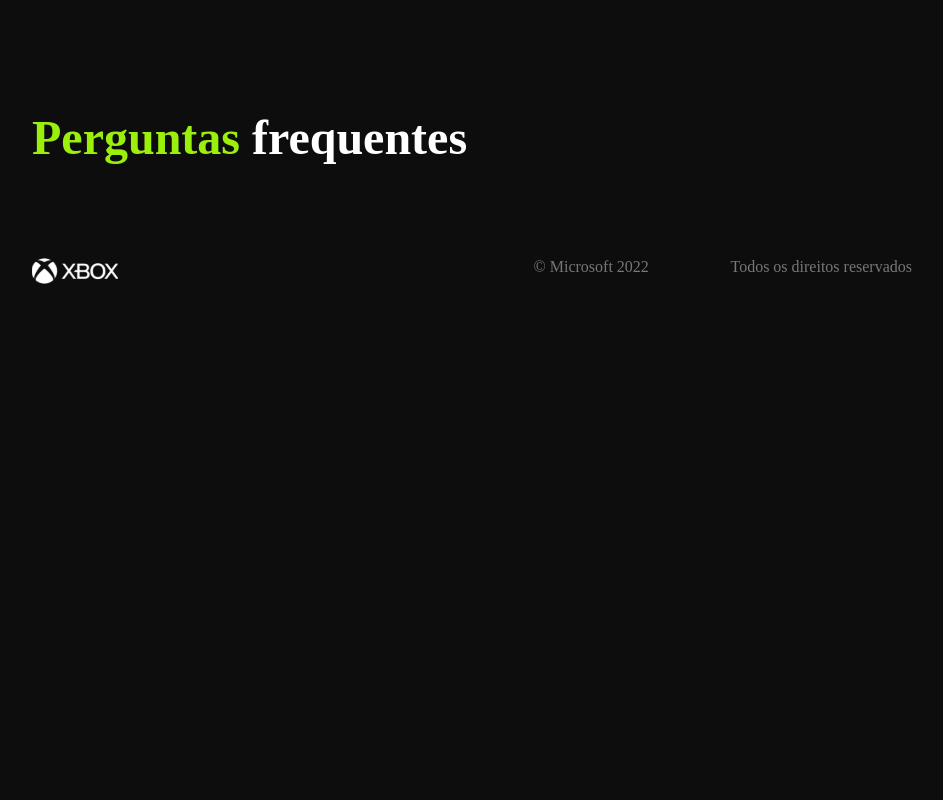
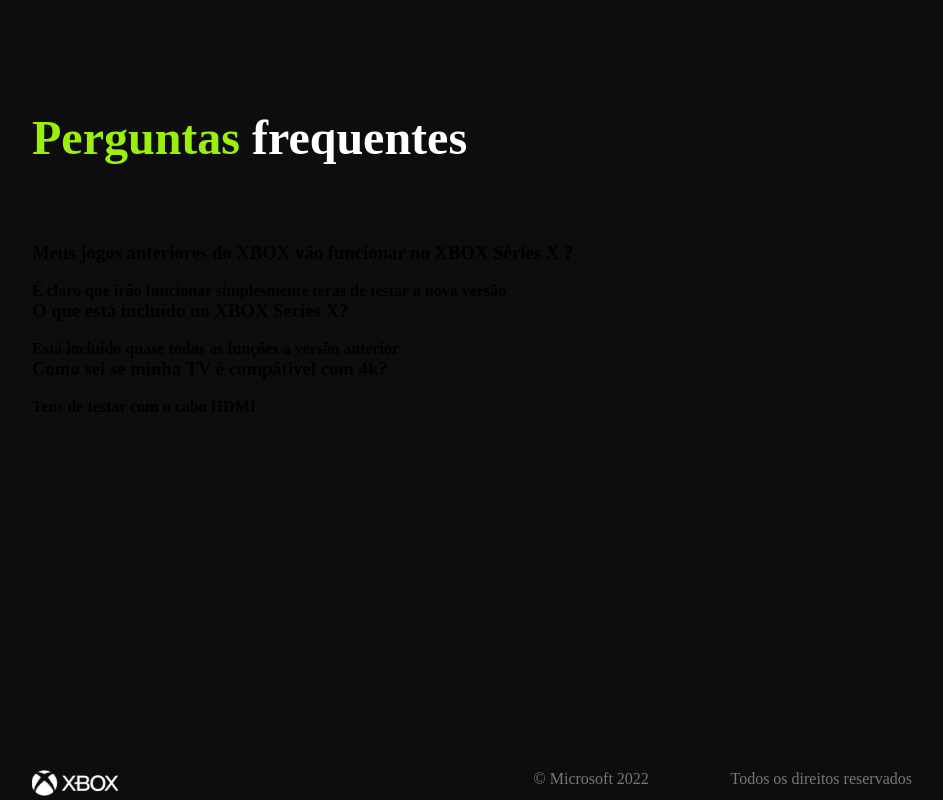
Before and after one commit to PedroMakengo/wordpress-rest-api, a React (Vite) app: page / in a window 1280 px wide. Shown: the part 2040-2840 px from the top of the page, without its empty margins (168-1111 px from the left). Before the commit the page ends 2328 px from the top, so only its background shows below. Built offline with nearby package versions, Linux system fonts and the light colour scheme.

Commit message:
Trabalhando com a parte de perguntas

```diff
--- /dev/null
+++ b/src/components/Questions/ItemQuestion/index.module.css
@@ -0,0 +1,4 @@
+.question {
+  border-bottom: 1px solid #fff;
+  margin-bottom: 3rem;
+}
--- /dev/null
+++ b/src/components/Questions/ItemQuestion/index.tsx
@@ -0,0 +1,21 @@
+import styles from "./index.module.css";
+
+interface ItemQuestion {
+  id: number;
+  question: string;
+  response: string;
+}
+
+function ItemQuestion({ id, question, response }: ItemQuestion) {
+  return (
+    <div className={styles.itemQuestion} key={id}>
+      <div>
+        <h3>{question}</h3>
+        <img src="" alt="" />
+      </div>
+      <h4>{response}</h4>
+    </div>
+  );
+}
+
+export default ItemQuestion;
--- a/src/components/Questions/index.module.css
+++ b/src/components/Questions/index.module.css
@@ -1,5 +1,6 @@
 .contentQuestions {
   padding: 6rem 0;
+  height: 70vh;
 }
 
 .contentQuestions h2 {
@@ -15,3 +16,7 @@
 .contentQuestions h2 span {
   color: #9bf00b;
 }
+
+.questions {
+  margin-top: 5rem;
+}
--- a/src/components/Questions/index.tsx
+++ b/src/components/Questions/index.tsx
@@ -1,12 +1,47 @@
+import { useState, useEffect } from "react";
 import styles from "./index.module.css";
+import ItemQuestion from "./ItemQuestion";
+
+const arrayQuestions = [
+  {
+    id: 1,
+    question: "Meus jogos anteriores do XBOX vão funcionar no XBOX Séries X ?",
+    response:
+      "É claro que irão funcionar simplesmente terás de testar a nova versão",
+  },
+  {
+    id: 2,
+    question: "O que está incluído no XBOX Series X?",
+    response: "Está incluído quase todas as funções a versão anterior",
+  },
+  {
+    id: 3,
+    question: "Como sei se minha TV é compátivel com 4k?",
+    response: "Tens de testar com o cabo HDMI",
+  },
+];
+
+interface ITarrayQuestions {
+  id: number;
+  question: string;
+  response: string;
+}
 
 function Questions() {
+  const [questions, setQuestions] =
+    useState<ITarrayQuestions[]>(arrayQuestions);
+
   return (
     <section className={styles.contentQuestions}>
       <div className="container">
         <h2>
           <span>Perguntas</span> frequentes
         </h2>
+        <div className={styles.questions}>
+          {questions.map(({ id, question, response }) => (
+            <ItemQuestion id={id} question={question} response={response} />
+          ))}
+        </div>
       </div>
     </section>
   );
```
Also changed, not shown: src/assets/icones/icone-down.svg (added), src/assets/icones/icone-up.svg (added).
